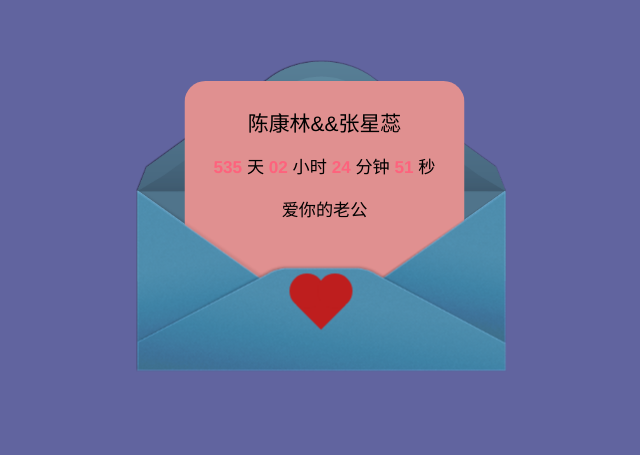
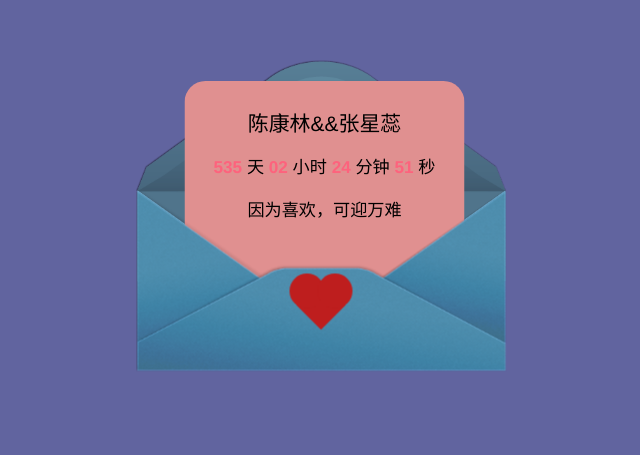
Before and after one commit to needdd/xx.github.io, a plain HTML site: page index.html in a window 1280 px wide. Shown: the part 188-643 px from the top of the page, without its empty margins (312-952 px from the left). Drawn offline with Linux system fonts and the light colour scheme.

Commit message:
Update index.html

```diff
--- a/index.html
+++ b/index.html
@@ -241,7 +241,7 @@
                 <h2>陈康林&&张星蕊</h2>
                 <div class="timer">
                     <b id="d"></b> 天 <b id="h"></b> 小时 <b id="m"></b> 分钟 <b id="s"></b> 秒
-                    <p>爱你的老公</p>
+                    <p>因为喜欢，可迎万难</p>
                 </div>
             </div>
         </div>
```
